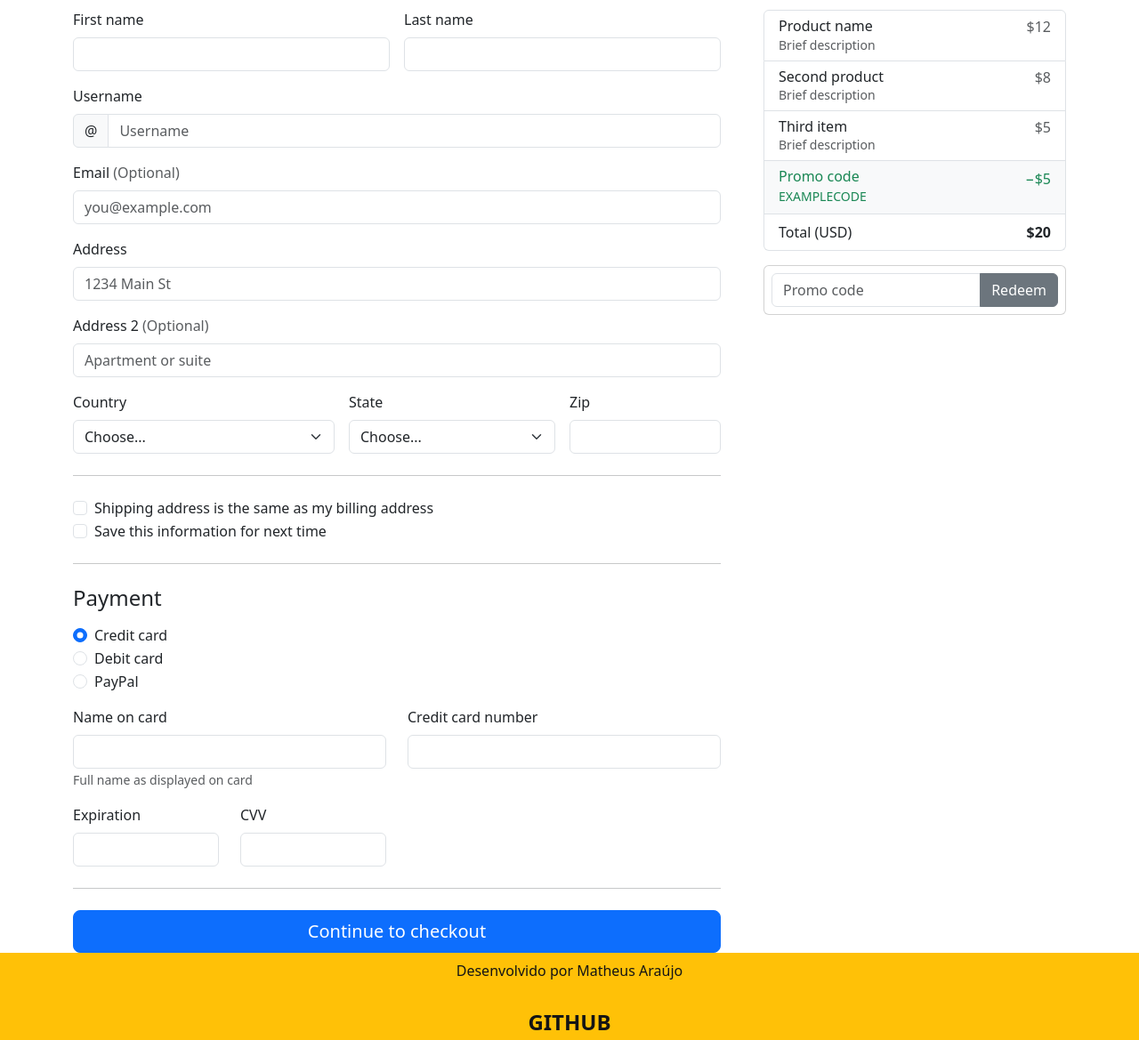
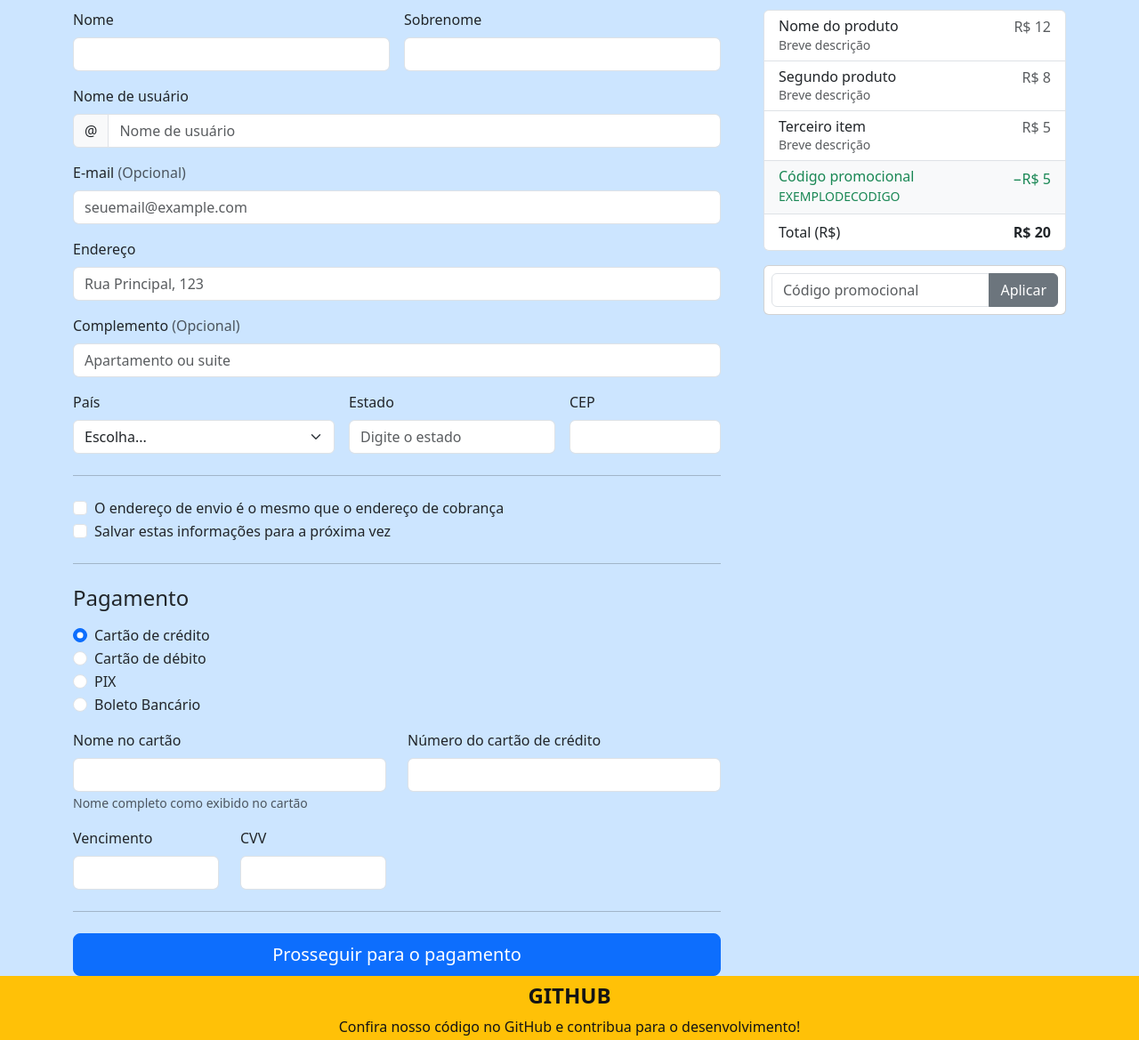
Before and after one commit to MatheusBrazDev/Meu-Reposit-rio, a plain HTML site: page checkout.html in a window 1280 px wide. Shown: the part 240-1409 px from the top of the page at 89% size. Drawn offline with nearby package versions, Linux system fonts and the light colour scheme.

Commit message:
Alterações no site 2.0

```diff
--- a/checkout.html
+++ b/checkout.html
@@ -2,7 +2,7 @@
 <html lang="pt-BR">
 <head>
     <meta charset="UTF-8">
-    <meta name="viewport" content="width=device-width, initial-scale=1.0"> <!--width device é para que seja responsivo, se adapatar a tamanhos de tela diferentes-->
+    <meta name="viewport" content="width=device-width, initial-scale=1.0"> <!--width device é para que seja responsivo, se adaptar a tamanhos de tela diferentes-->
     <title>Viagem dos Sonhos</title>
     <link href="https://cdn.jsdelivr.net/npm/bootstrap@5.3.3/dist/css/bootstrap.min.css" rel="stylesheet" integrity="sha384-QWTKZyjpPEjISv5WaRU9OFeRpok6YctnYmDr5pNlyT2bRjXh0JMhjY6hW+ALEwIH" crossorigin="anonymous">
     <link rel="stylesheet" href="https://cdn.jsdelivr.net/npm/bootstrap-icons@1.11.3/font/bootstrap-icons.min.css">
@@ -58,42 +58,42 @@
                 <ul class="list-group mb-3">
                   <li class="list-group-item d-flex justify-content-between lh-sm">
                     <div>
-                      <h6 class="my-0">Product name</h6>
-                      <small class="text-body-secondary">Brief description</small>
+                      <h6 class="my-0">Nome do produto</h6>
+                      <small class="text-body-secondary">Breve descrição</small>
                     </div>
-                    <span class="text-body-secondary">$12</span>
+                    <span class="text-body-secondary">R$ 12</span>
                   </li>
                   <li class="list-group-item d-flex justify-content-between lh-sm">
                     <div>
-                      <h6 class="my-0">Second product</h6>
-                      <small class="text-body-secondary">Brief description</small>
+                      <h6 class="my-0">Segundo produto</h6>
+                      <small class="text-body-secondary">Breve descrição</small>
                     </div>
-                    <span class="text-body-secondary">$8</span>
+                    <span class="text-body-secondary">R$ 8</span>
                   </li>
                   <li class="list-group-item d-flex justify-content-between lh-sm">
                     <div>
-                      <h6 class="my-0">Third item</h6>
-                      <small class="text-body-secondary">Brief description</small>
+                      <h6 class="my-0">Terceiro item</h6>
+                      <small class="text-body-secondary">Breve descrição</small>
                     </div>
-                    <span class="text-body-secondary">$5</span>
+                    <span class="text-body-secondary">R$ 5</span>
                   </li>
                   <li class="list-group-item d-flex justify-content-between bg-body-tertiary">
                     <div class="text-success">
-                      <h6 class="my-0">Promo code</h6>
-                      <small>EXAMPLECODE</small>
+                      <h6 class="my-0">Código promocional</h6>
+                      <small>EXEMPLODECODIGO</small>
                     </div>
-                    <span class="text-success">−$5</span>
+                    <span class="text-success">−R$ 5</span>
                   </li>
                   <li class="list-group-item d-flex justify-content-between">
-                    <span>Total (USD)</span>
-                    <strong>$20</strong>
+                    <span>Total (R$)</span>
+                    <strong>R$ 20</strong>
                   </li>
                 </ul>
 
                 <form class="card p-2">
                   <div class="input-group">
-                    <input type="text" class="form-control" placeholder="Promo code">
-                    <button type="submit" class="btn btn-secondary">Redeem</button>
+                    <input type="text" class="form-control" placeholder="Código promocional">
+                    <button type="submit" class="btn btn-secondary">Aplicar</button>
                   </div>
                 </form>
               </div>
@@ -102,80 +102,79 @@
                 <form class="needs-validation" novalidate>
                   <div class="row g-3">
                     <div class="col-sm-6">
-                      <label for="firstName" class="form-label">First name</label>
+                      <label for="firstName" class="form-label">Nome</label>
                       <input type="text" class="form-control" id="firstName" placeholder="" value="" required>
                       <div class="invalid-feedback">
-                        Valid first name is required.
+                        Nome válido é obrigatório.
                       </div>
                     </div>
 
                     <div class="col-sm-6">
-                      <label for="lastName" class="form-label">Last name</label>
+                      <label for="lastName" class="form-label">Sobrenome</label>
                       <input type="text" class="form-control" id="lastName" placeholder="" value="" required>
                       <div class="invalid-feedback">
-                        Valid last name is required.
+                        Sobrenome válido é obrigatório.
                       </div>
                     </div>
 
                     <div class="col-12">
-                      <label for="username" class="form-label">Username</label>
+                      <label for="username" class="form-label">Nome de usuário</label>
                       <div class="input-group has-validation">
                         <span class="input-group-text">@</span>
-                        <input type="text" class="form-control" id="username" placeholder="Username" required>
+                        <input type="text" class="form-control" id="username" placeholder="Nome de usuário" required>
                       <div class="invalid-feedback">
-                          Your username is required.
+                          Seu nome de usuário é obrigatório.
                         </div>
                       </div>
                     </div>
 
                     <div class="col-12">
-                      <label for="email" class="form-label">Email <span class="text-body-secondary">(Optional)</span></label>
-                      <input type="email" class="form-control" id="email" placeholder="you@example.com">
+                      <label for="email" class="form-label">E-mail <span class="text-body-secondary">(Opcional)</span></label>
+                      <input type="email" class="form-control" id="email" placeholder="seuemail@example.com">
                       <div class="invalid-feedback">
-                        Please enter a valid email address for shipping updates.
+                        Por favor, insira um endereço de e-mail válido para atualizações de envio.
                       </div>
                     </div>
 
                     <div class="col-12">
-                      <label for="address" class="form-label">Address</label>
-                      <input type="text" class="form-control" id="address" placeholder="1234 Main St" required>
+                      <label for="address" class="form-label">Endereço</label>
+                      <input type="text" class="form-control" id="address" placeholder="Rua Principal, 123" required>
                       <div class="invalid-feedback">
-                        Please enter your shipping address.
+                        Por favor, insira seu endereço de envio.
                       </div>
                     </div>
 
                     <div class="col-12">
-                      <label for="address2" class="form-label">Address 2 <span class="text-body-secondary">(Optional)</span></label>
-                      <input type="text" class="form-control" id="address2" placeholder="Apartment or suite">
+                      <label for="address2" class="form-label">Complemento <span class="text-body-secondary">(Opcional)</span></label>
+                      <input type="text" class="form-control" id="address2" placeholder="Apartamento ou suite">
                     </div>
 
                     <div class="col-md-5">
-                      <label for="country" class="form-label">Country</label>
+                      <label for="country" class="form-label">País</label>
                       <select class="form-select" id="country" required>
-                        <option value="">Choose...</option>
-                        <option>United States</option>
+                        <option value="">Escolha...</option>
+                        <option>Brasil</option>
+                        <option>Espanha</option>
+                        <option>Argentina</option>
                       </select>
                       <div class="invalid-feedback">
-                        Please select a valid country.
+                        Por favor, selecione um país válido.
                       </div>
                     </div>
 
                     <div class="col-md-4">
-                      <label for="state" class="form-label">State</label>
-                      <select class="form-select" id="state" required>
-                        <option value="">Choose...</option>
-                        <option>California</option>
-                      </select>
+                      <label for="state" class="form-label">Estado</label>
+                      <input type="text" class="form-control" id="state" placeholder="Digite o estado" required>
                       <div class="invalid-feedback">
-                        Please provide a valid state.
+                        Por favor, insira um estado válido.
                       </div>
                     </div>
 
                     <div class="col-md-3">
-                      <label for="zip" class="form-label">Zip</label>
+                      <label for="zip" class="form-label">CEP</label>
                       <input type="text" class="form-control" id="zip" placeholder="" required>
                       <div class="invalid-feedback">
-                        Zip code required.
+                        CEP obrigatório.
                       </div>
                     </div>
                   </div>
@@ -184,56 +183,60 @@
 
                   <div class="form-check">
                     <input type="checkbox" class="form-check-input" id="same-address">
-                    <label class="form-check-label" for="same-address">Shipping address is the same as my billing address</label>
+                    <label class="form-check-label" for="same-address">O endereço de envio é o mesmo que o endereço de cobrança</label>
                   </div>
 
                   <div class="form-check">
                     <input type="checkbox" class="form-check-input" id="save-info">
-                    <label class="form-check-label" for="save-info">Save this information for next time</label>
+                    <label class="form-check-label" for="save-info">Salvar estas informações para a próxima vez</label>
                   </div>
 
                   <hr class="my-4">
 
-                  <h4 class="mb-3">Payment</h4>
+                  <h4 class="mb-3">Pagamento</h4>
 
                   <div class="my-3">
                     <div class="form-check">
                       <input id="credit" name="paymentMethod" type="radio" class="form-check-input" checked required>
-                      <label class="form-check-label" for="credit">Credit card</label>
+                      <label class="form-check-label" for="credit">Cartão de crédito</label>
                     </div>
                     <div class="form-check">
                       <input id="debit" name="paymentMethod" type="radio" class="form-check-input" required>
-                      <label class="form-check-label" for="debit">Debit card</label>
+                      <label class="form-check-label" for="debit">Cartão de débito</label>
                     </div>
                     <div class="form-check">
-                      <input id="paypal" name="paymentMethod" type="radio" class="form-check-input" required>
-                      <label class="form-check-label" for="paypal">PayPal</label>
+                      <input id="pix" name="paymentMethod" type="radio" class="form-check-input" required>
+                      <label class="form-check-label" for="pix">PIX</label>
+                    </div>
+                    <div class="form-check">
+                      <input id="boleto" name="paymentMethod" type="radio" class="form-check-input" required>
+                      <label class="form-check-label" for="boleto">Boleto Bancário</label>
                     </div>
                   </div>
 
                   <div class="row gy-3">
                     <div class="col-md-6">
-                      <label for="cc-name" class="form-label">Name on card</label>
+                      <label for="cc-name" class="form-label">Nome no cartão</label>
                       <input type="text" class="form-control" id="cc-name" placeholder="" required>
-                      <small class="text-body-secondary">Full name as displayed on card</small>
+                      <small class="text-body-secondary">Nome completo como exibido no cartão</small>
                       <div class="invalid-feedback">
-                        Name on card is required
+                        Nome no cartão é obrigatório
                       </div>
                     </div>
 
                     <div class="col-md-6">
-                      <label for="cc-number" class="form-label">Credit card number</label>
+                      <label for="cc-number" class="form-label">Número do cartão de crédito</label>
                       <input type="text" class="form-control" id="cc-number" placeholder="" required>
                       <div class="invalid-feedback">
-                        Credit card number is required
+                        Número do cartão de crédito é obrigatório
                       </div>
                     </div>
 
                     <div class="col-md-3">
-                      <label for="cc-expiration" class="form-label">Expiration</label>
+                      <label for="cc-expiration" class="form-label">Vencimento</label>
                       <input type="text" class="form-control" id="cc-expiration" placeholder="" required>
                       <div class="invalid-feedback">
-                        Expiration date required
+                        Data de vencimento é obrigatória
                       </div>
                     </div>
 
@@ -241,27 +244,28 @@
                       <label for="cc-cvv" class="form-label">CVV</label>
                       <input type="text" class="form-control" id="cc-cvv" placeholder="" required>
                       <div class="invalid-feedback">
-                        Security code required
+                        Código de segurança é obrigatório
                       </div>
                     </div>
                   </div>
 
                   <hr class="my-4">
 
-                  <button class="w-100 btn btn-primary btn-lg" type="submit">Continue to checkout</button>
+                  <button class="w-100 btn btn-primary btn-lg" type="submit">Prosseguir para o pagamento</button>
                 </form>
               </div>
             </div>
           </main>
 
-        <footer class="container-fluid bg-warning text-center p-2"> <!--footer é o rodapé-->
-            <p>Desenvolvido por Matheus Araújo</p>
-         </footer>
+
         <script src="https://cdn.jsdelivr.net/npm/bootstrap@5.3.3/dist/js/bootstrap.bundle.min.js" integrity="sha384-YvpcrYf0tY3lHB60NNkmXc5s9fDVZLESaAA55NDzOxhy9GkcIdslK1eN7N6jIeHz" crossorigin="anonymous"></script>
         <section class="container-fluid bg-warning text-center p-2">
           <h2>GitHub</h2>
           <p>Confira nosso código no GitHub e contribua para o desenvolvimento!</p>
-          <a href="https://github.com/seu-usuario/seu-repositorio" target="_blank" class="btn btn-dark">GitHub</a>
+          <a href="https://github.com/MatheusBrazDev/Meu-Reposit-rio" target="_blank" class="btn btn-dark">GitHub</a>
+          <footer class="container-fluid bg-warning text-center p-2"> <!--footer é o rodapé-->
+            <p>Desenvolvido por Matheus Araújo - Copyright © 2024</p>
+         </footer>
       </section>
       </body>
 
@@ -283,4 +287,4 @@
             </div>
           </div>
         </div>
-        </html>
+</html>
--- a/style.css
+++ b/style.css
@@ -1,9 +1,3 @@
-h1{
-    font-size: 63px;
-    color:white;
-    padding: 15px;
-    text-align: center;
-}
 h2{
     font-size: 24px;
     text-transform: uppercase;
@@ -24,7 +18,7 @@ h2{
 
 .container-fluid.bg-warning.text-center.p-2 a.btn-dark {
     color: #fff;
-    background-color: #343a40;
+    background-color: #9eadbc;
     border-color: #343a40;
 }
 
@@ -32,3 +26,19 @@ h2{
     background-color: #1d2124;
     border-color: #1d2124;
 }
+
+
+body {
+    background-color: #cce5ff;
+}
+
+.container-fluid.bg-warning.text-center.p-2 a.btn-dark {
+    color: #fff;
+    background-color: #007bff;
+    border-color: #007bff;
+}
+
+.container-fluid.bg-warning.text-center.p-2 a.btn-dark:hover {
+    background-color: #0056b3;
+    border-color: #0056b3;
+}
```
Also changed, not shown: index.html (+19 -19 lines), 1 other file.
